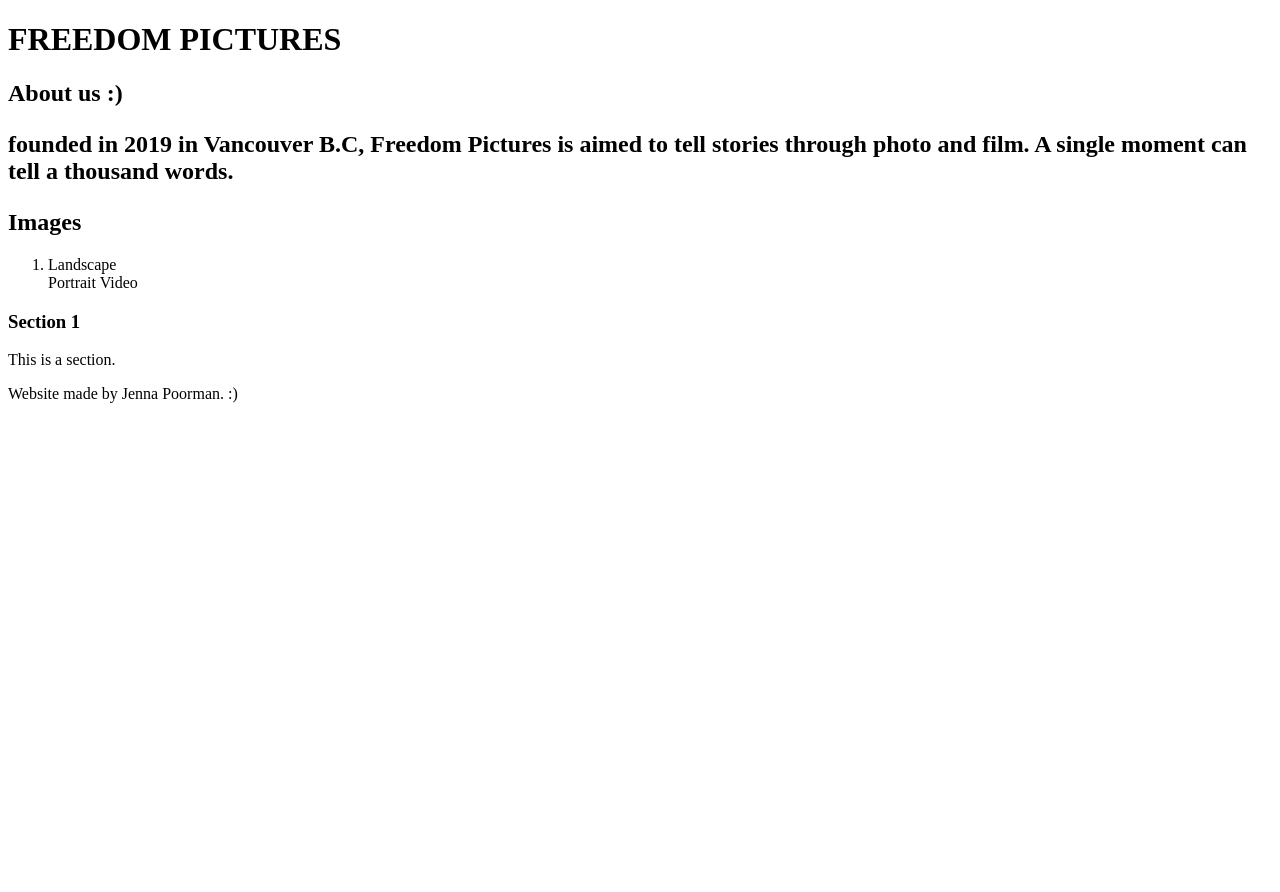
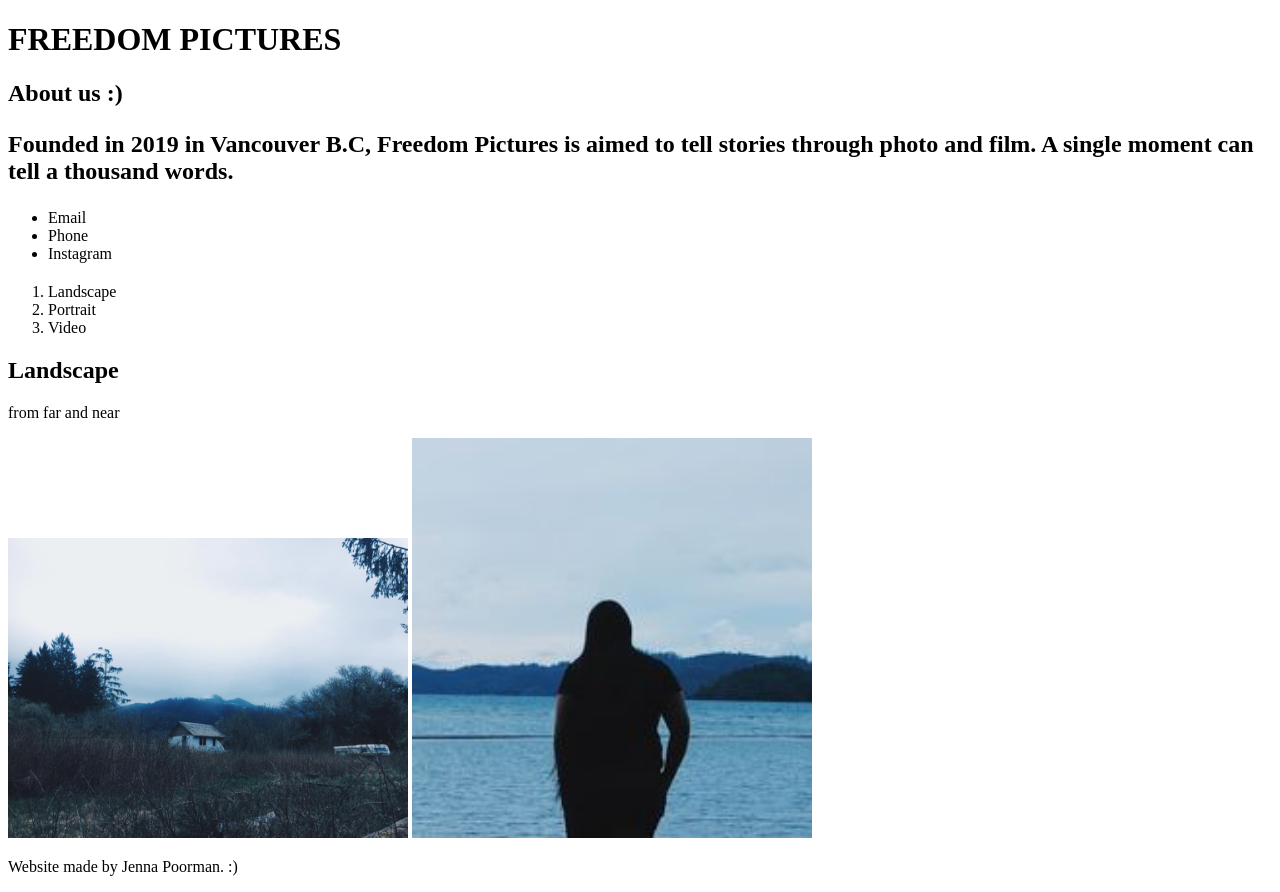
Before and after one commit to JennaPoorman/Website, a plain HTML site: page index.html in a window 1280 px wide. Before the commit the page ends 800 px from the top, so only its background shows below. Drawn offline with Linux system fonts and the light colour scheme.

Commit message:
added images

```diff
--- a/index.html
+++ b/index.html
@@ -9,19 +9,33 @@
           <header>
           <h1>FREEDOM PICTURES</h1>
           <h2>About us :)  <h/2>
-          <p>founded in 2019 in Vancouver B.C, Freedom Pictures is aimed to tell stories through photo and film. A single moment can tell a thousand words.</p>
+            <p>Founded in 2019 in Vancouver B.C, Freedom Pictures is aimed to tell stories through photo and film. A single moment can tell a thousand words.</p>
       </header>
       <section>
+        <ul>
+          <li>Email </li>
+          <li> Phone </li>
+          <li> Instagram </li>
+        </ul>
         <section>
-        <h2> Images </h2>
+          <h2>  </h2>
           <ol>
             <li>Landscape</li>
-          Portrait</li>
-          Video</li>
+            <li>Portrait</li>
+            <li>Video</li>
           </ol>
+        </section>
 
-      <h1>Section 1 </h1>
-      <p> This is a section. </p>
+        <h1>Landscape </h1>
+        <p> from far and near </p>
+        <img src= "Images/Sarita.jpg"
+        alt= "Numukamis/Sarita Bay Traditional Village"
+        width="400
+        height="300"  />
+        <img src= "Images/Numukamis.jpg"
+        alt="Thla-ah-shuks: The Chosen One"
+        width="400
+        height="300" />
       </section>
       <footer>
       <p> Website made by Jenna Poorman. :) </p>
```
Also changed, not shown: Images/Image Landscape.jpg (added), Images/Moon.jpg (added), Images/Numukamis.jpg (added), Images/Sarita.jpg (added), Images/gypsy temple.jpg (added), Images/joe.jpg (added), Images/photo (2).jpg (added), Images/portrait.jpg (added), 1 other file. Lines whose indentation alone changed are shown as unchanged.
